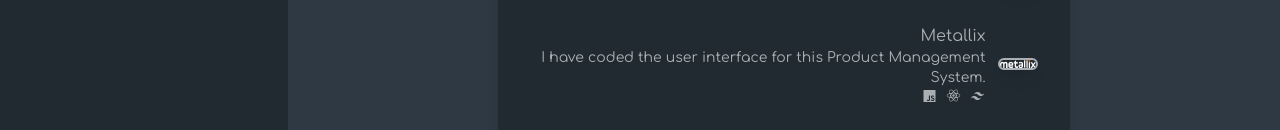
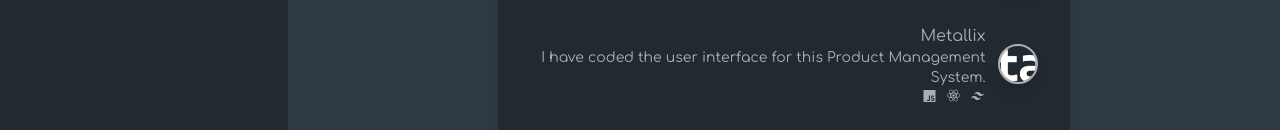
Before and after one commit to thedeepakmaurya/portfolionext, a Next.js app: page /projects in a window 1280 px wide. Shown: the part 378-508 px from the top of the page. Built offline with nearby package versions, Linux system fonts and the light colour scheme.

Commit message:
project changes

```diff
--- a/src/components/Projects.jsx
+++ b/src/components/Projects.jsx
@@ -22,11 +22,11 @@ const Projects = () => {
                 </div>
               </div>
               <Image
-                className="rounded-full border-2 border-foreground shadow-lg object-cover "
+                className="rounded-full w-10 h-10 border-2 border-foreground shadow-lg object-cover "
                 src={project.image}
                 alt="project image"
-                width={40}
-                height={40}
+                width={100}
+                height={100}
               />
             </div>
           </Link>
```
